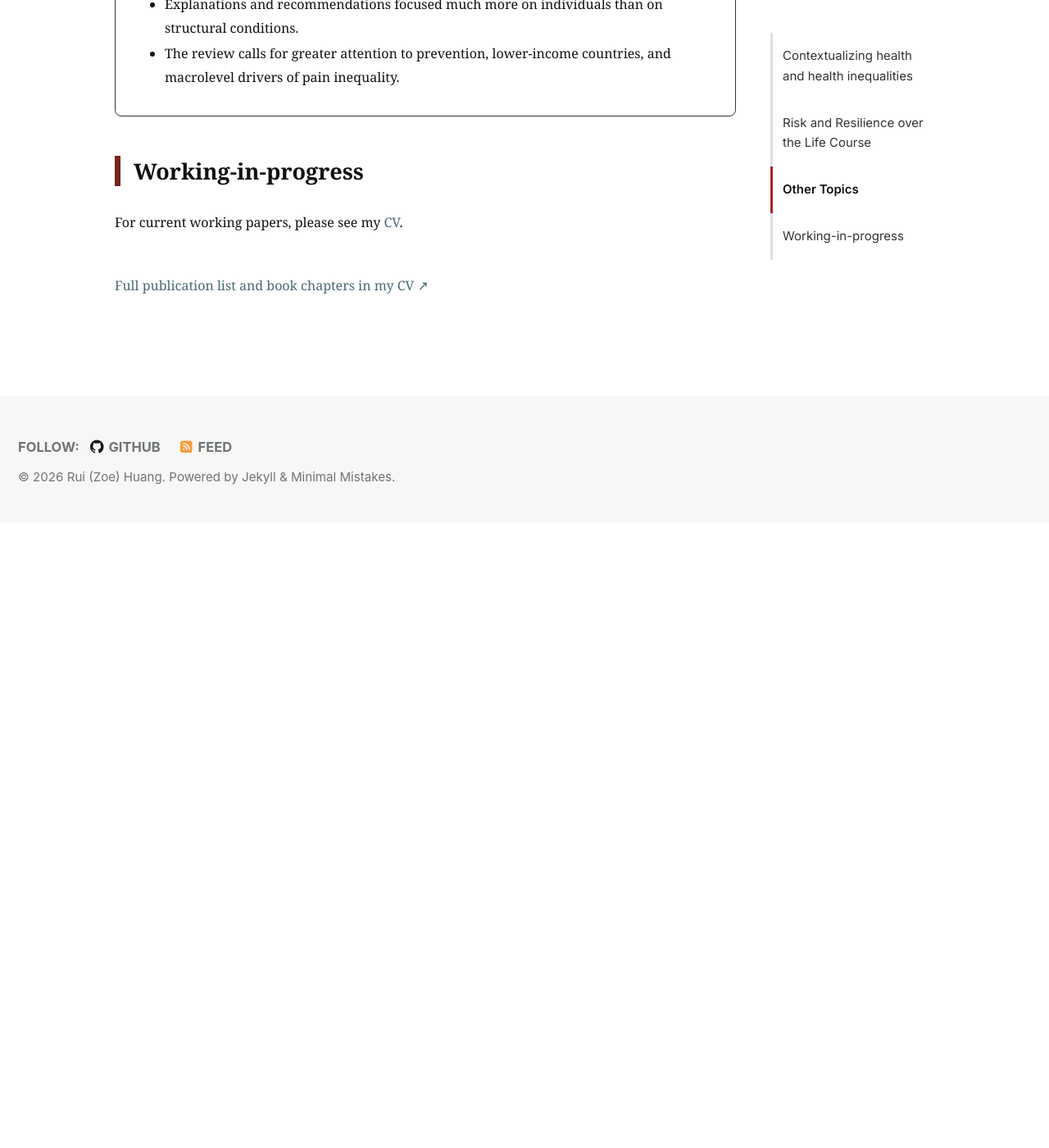
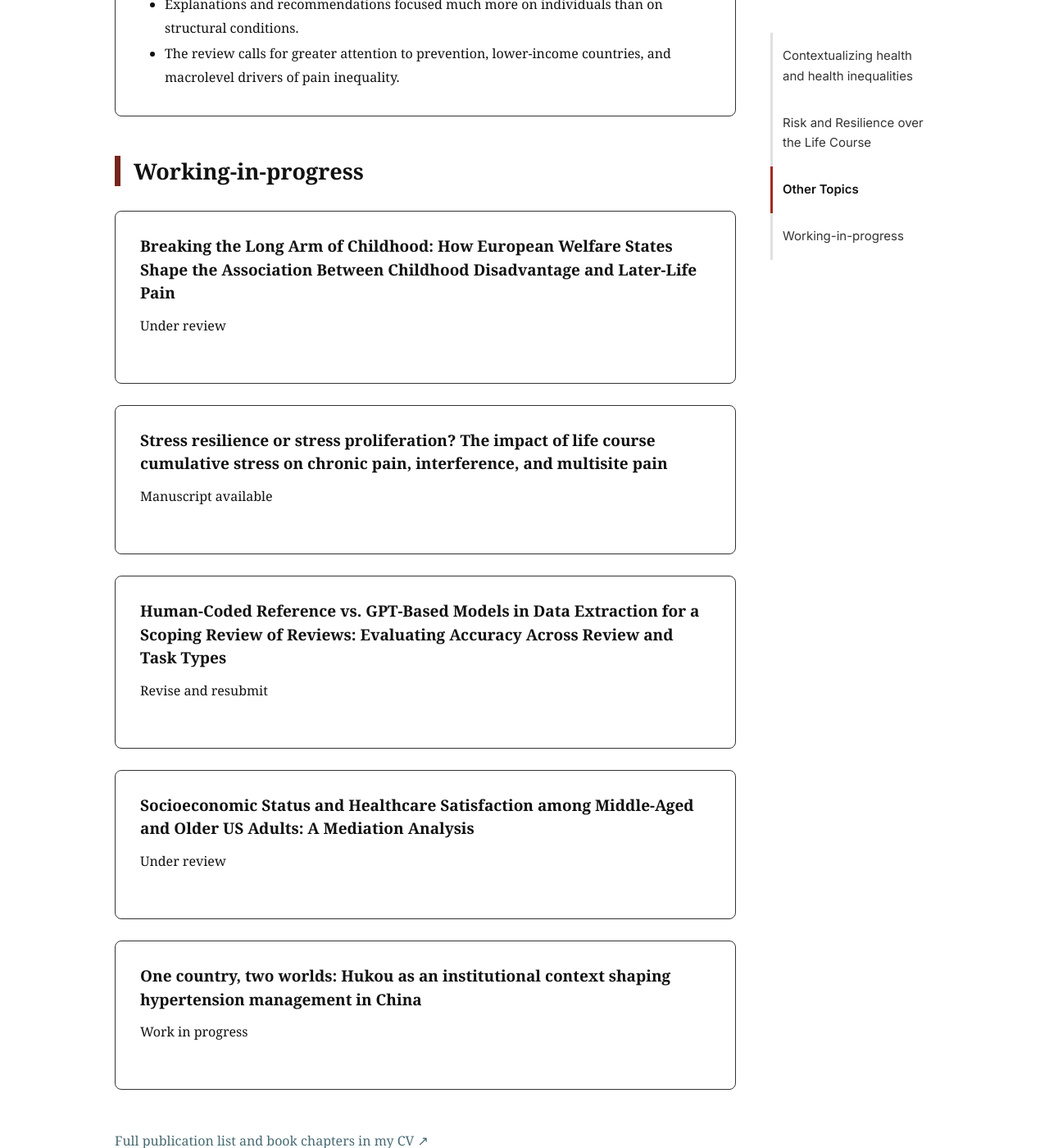
Before and after one commit to RuiZoeHuang/ruizoehuang.github.io, a Jekyll site: the page built from _pages/research.md, in a window 1280 px wide and 1400 px high, scrolled down 6105 px. Shown: the whole window at 82% size. Built offline with Jekyll 4.4.1, drawn with Linux system fonts in a browser that asks for light colours; cached includes are drawn as plain includes; before the commit the page ends 6742 px from its top, so only the background shows below that.

Commit message:
Add five explicitly approved working-paper titles and statuses

```diff
--- a/_pages/research.md
+++ b/_pages/research.md
@@ -98,7 +98,11 @@ author_profile: false
 </section>
 <section id="work-in-progress" class="research-topic" aria-labelledby="work-in-progress-heading">
 <h2 id="work-in-progress-heading">Working-in-progress</h2>
-<p>For current working papers, please see my <a href="/files/Rui_Huang_CV_2026.pdf" target="_blank" rel="noopener noreferrer">CV</a>.</p>
+<article class="research-block"><h3>Breaking the Long Arm of Childhood: How European Welfare States Shape the Association Between Childhood Disadvantage and Later-Life Pain</h3><p class="research-publication">Under review</p></article>
+<article class="research-block"><h3>Stress resilience or stress proliferation? The impact of life course cumulative stress on chronic pain, interference, and multisite pain</h3><p class="research-publication">Manuscript available</p></article>
+<article class="research-block"><h3>Human-Coded Reference vs. GPT-Based Models in Data Extraction for a Scoping Review of Reviews: Evaluating Accuracy Across Review and Task Types</h3><p class="research-publication">Revise and resubmit</p></article>
+<article class="research-block"><h3>Socioeconomic Status and Healthcare Satisfaction among Middle-Aged and Older US Adults: A Mediation Analysis</h3><p class="research-publication">Under review</p></article>
+<article class="research-block"><h3>One country, two worlds: Hukou as an institutional context shaping hypertension management in China</h3><p class="research-publication">Work in progress</p></article>
 </section>
 <p class="research-cv-link"><a href="/files/Rui_Huang_CV_2026.pdf" target="_blank" rel="noopener noreferrer">Full publication list and book chapters in my CV ↗</a></p>
 </div>
```
